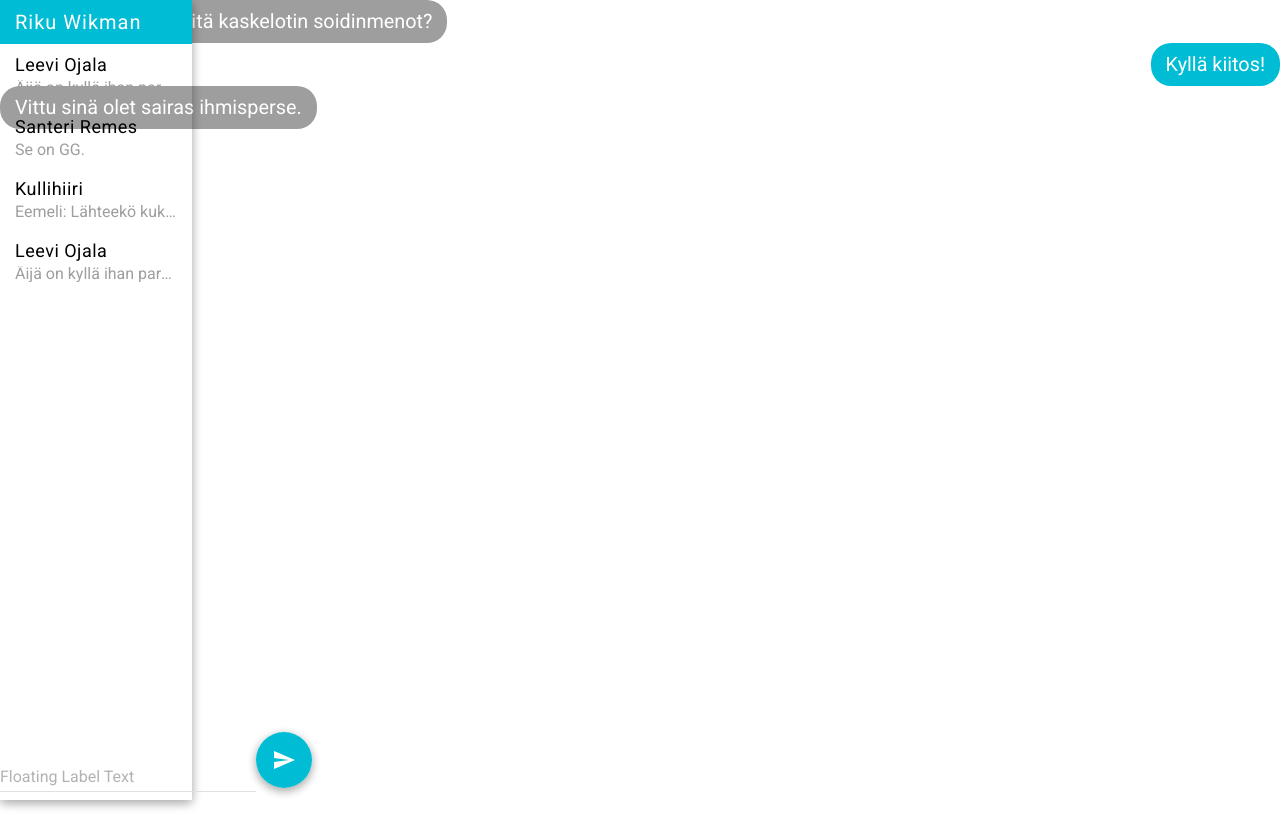
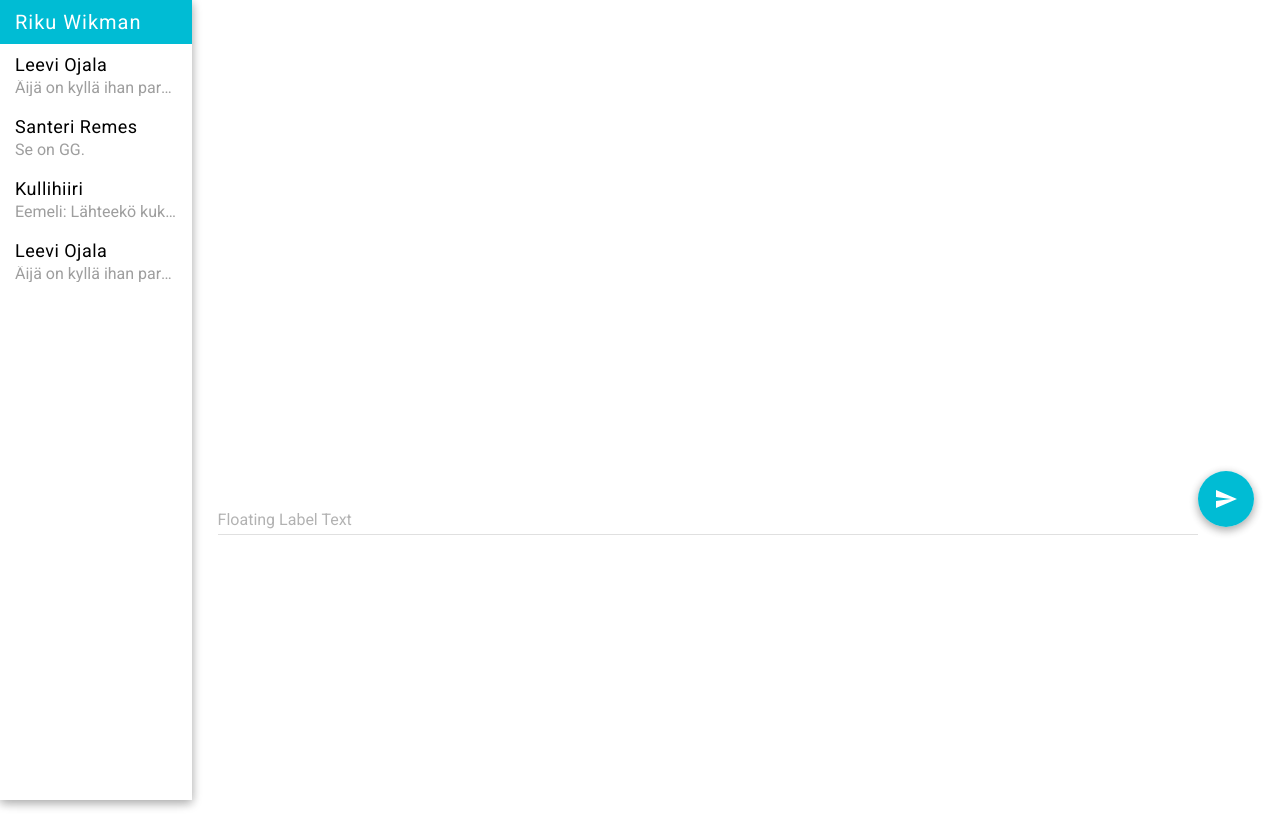
Before and after one commit to HalooProductions/haloo-chat-react, a React (Create React App) app: page / in a window 1280 px wide. Built offline with nearby package versions, Linux system fonts and the light colour scheme.

Commit message:
Sidebar integration and mock data connection

```diff
--- a/package.json
+++ b/package.json
@@ -3,8 +3,11 @@
   "version": "0.1.0",
   "private": true,
   "dependencies": {
+    "axios": "^0.17.0",
     "material-ui": "^0.19.3",
+    "prop-types": "^15.6.0",
     "react": "^16.0.0",
+    "react-axios": "^1.0.3",
     "react-dom": "^16.0.0",
     "react-scripts": "1.0.14"
   },
--- a/src/App.js
+++ b/src/App.js
@@ -10,15 +10,23 @@ class App extends Component {
 
 
   constructor(props) {
-    super(props);
+	super(props);
+	this.state = {
+		openChatId: null
+	};
+  }
+
+
+  chatClick(id) {
+	this.setState({openChatId: id});
   }
 
   render() {
 
     return (
       <MuiThemeProvider>
-        <Sidebar />
-        <ChatUI />
+        <Sidebar sideClick={this.chatClick.bind(this)}/>
+        <ChatUI senderId={this.state.openChatId} />
       </MuiThemeProvider>
     );
   }
--- a/src/components/ChatUI.css
+++ b/src/components/ChatUI.css
@@ -5,6 +5,8 @@
     flex-direction: column;
     height: 100%;
     justify-content: flex-end;
+    margin-left: 17vw;
+    margin-right: 2vw;
 }
 .msgs-container{
     flex-grow: 1;
@@ -19,10 +21,19 @@
     align-items: flex-start;
 }
 .input-container{
-
+    display: -webkit-flex;
+    display: flex;
+    -webkit-flex-direction: row;
+    flex-direction: row;
+    -webkit-justify-content: flex-end;
+    justify-content: flex-end;
 }
 .sendButton{
-
+    margin-top: auto;
+    margin-bottom: 25%;
+}
+.inputField{
+    width: 100%;
 }
 .received-message{
     font-family: "Roboto";
--- a/src/components/ChatUI.js
+++ b/src/components/ChatUI.js
@@ -3,29 +3,20 @@ import './ChatUI.css';
 import TextField from 'material-ui/TextField';
 import FloatingActionButton from 'material-ui/FloatingActionButton';
 import ContentSend from 'material-ui/svg-icons/content/send';
+import axios from 'axios';
+
 
 
 class ChatUI extends Component {
 
     constructor(props) {
+
         super(props);
+
+
+
         this.state = {
-            mockmessages: [
-                {
-                    sender: 1,
-                    message: "Hei! Kiinnostaako teitä kaskelotin soidinmenot?",
-                    timestamp: 1507713052607
-                },
-                {
-                    sender: 0,
-                    message: "Kyllä kiitos!",
-                    timestamp: 1507713052609
-                },
-                {
-                    sender: 1,
-                    message: "Vittu sinä olet sairas ihmisperse.",
-                    timestamp: 1507713052610
-                }
+            messages: [
            ],
             value: ''
         };
@@ -42,10 +33,24 @@ class ChatUI extends Component {
           ,
         };*/
     }
+
+    componentWillReceiveProps(nextProps) {
+        console.log(nextProps);
+        axios.get("./mockdata/" + nextProps.senderId + ".json", { headers: { receiver: 1 } })
+        .then(response => {
+            console.log(response);
+            this.setState({ messages: response.data });
+        })
+        .catch(error => {
+            console.log(error);
+        });
+    }
+
     handleChange(event) {
         this.setState({ value: event.target.value });
         console.log(this.state);
     }
+
     handleSubmit(event) {
         let msgs = this.state.messages;
 
@@ -82,7 +87,7 @@ class ChatUI extends Component {
             <div className="main-container">
                 <div className="msgs-container">
 
-                    {this.state.mockmessages.map((msg, index) => (
+                    {this.state.messages.map((msg, index) => (
                         <div className="msg-container">
                             {messageSender(msg)}
                         </div>
@@ -90,10 +95,12 @@ class ChatUI extends Component {
 
                 </div >
                 <div className="input-container">
-                    <TextField hintText="Say Something" floatingLabelText="Floating Label Text" type="text" value={this.state.value} onChange={this.handleChange} />
+                        <TextField hintText="Say Something" fullWidth="True" multiLine="True" floatingLabelText="Floating Label Text" type="text" value={this.state.value} onChange={this.handleChange} />
+                    <div className ="sendButton">
                         <FloatingActionButton className="sendButton" onClick={this.handleSubmit}>
                             <ContentSend />
                         </FloatingActionButton>
+                    </div>
                 </div>
             </div>
         );
--- a/src/components/Sidebar.js
+++ b/src/components/Sidebar.js
@@ -12,6 +12,13 @@ class Sidebar extends Component {
         this.state = {
             value: ''
         };
+
+        this.chatClick = this.chatClick.bind(this);
+        console.log(this);
+    }
+
+    chatClick(e) {
+        this.props.sideClick(e.target.dataset.id);
     }
 
     render() {
@@ -20,19 +27,19 @@ class Sidebar extends Component {
                 <div className="sidebar-header">
                     Riku Wikman
                 </div>
-                <div className="message-preview">
-                    <div className="message-preview-header">
+                <div className="message-preview" data-id={50} onClick={this.chatClick}>
+                    <div className="message-preview-header" data-id={50}>
                         Leevi Ojala
                     </div>
-                    <div className="message-preview-text">
+                    <div className="message-preview-text" data-id={50}>
                         Äijä on kyllä ihan paras, ihan paras, ihan paras!
                     </div>
                 </div>
-                <div className="message-preview">
-                    <div className="message-preview-header">
+                <div className="message-preview" data-id={40} onClick={this.chatClick}>
+                    <div className="message-preview-header" data-id={40}>
                         Santeri Remes
                     </div>
-                    <div className="message-preview-text">
+                    <div className="message-preview-text" data-id={40}>
                         Se on GG.
                     </div>
                 </div>
```
Also changed, not shown: public/mockdata/40.json (added, +26 -0 lines), public/mockdata/50.json (added, +26 -0 lines). Lines whose indentation alone changed are shown as unchanged.
